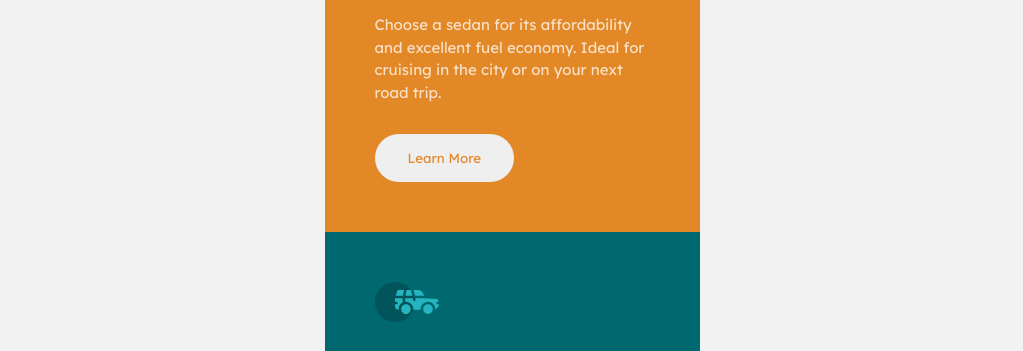
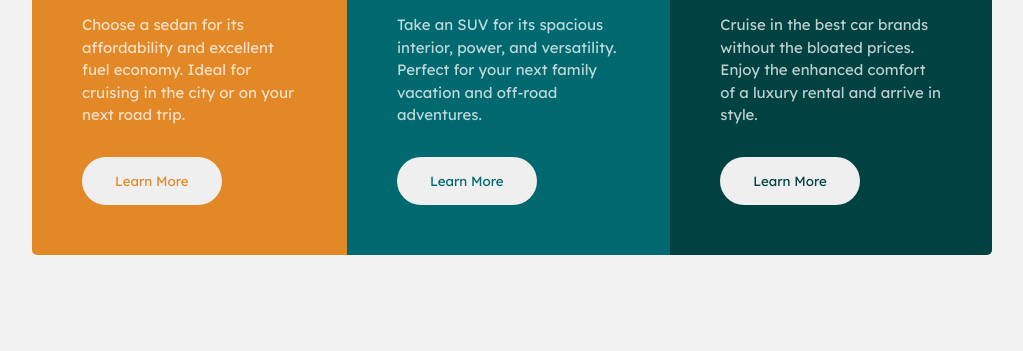
Before and after one commit to pilatech/three-column-preview-card, a plain HTML site: page index.html in a window 1280 px wide. Shown: the part 269-620 px from the top of the page, without its empty margins (128-1151 px from the left). Drawn offline with Linux system fonts and the light colour scheme.

Commit message:
added media query for larger screens

```diff
--- a/style.css
+++ b/style.css
@@ -32,6 +32,13 @@ body {
   flex-direction: column;
   border-radius: .5rem;
   overflow: hidden;
+}
+
+@media (min-width: 1120px){
+ .cards {
+  max-width: 96rem;
+  flex-direction: row;
+ }
 }
 
 .card {
```
